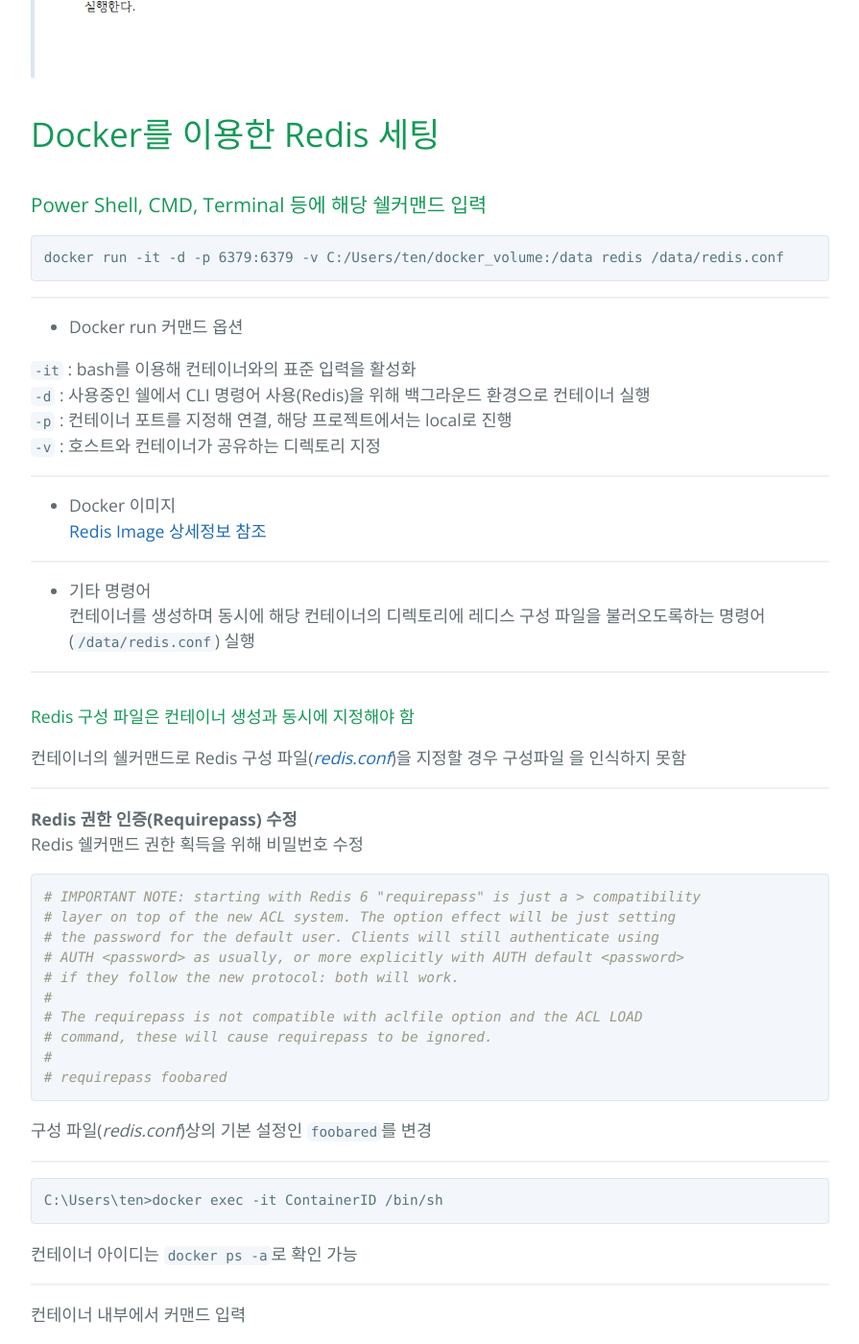
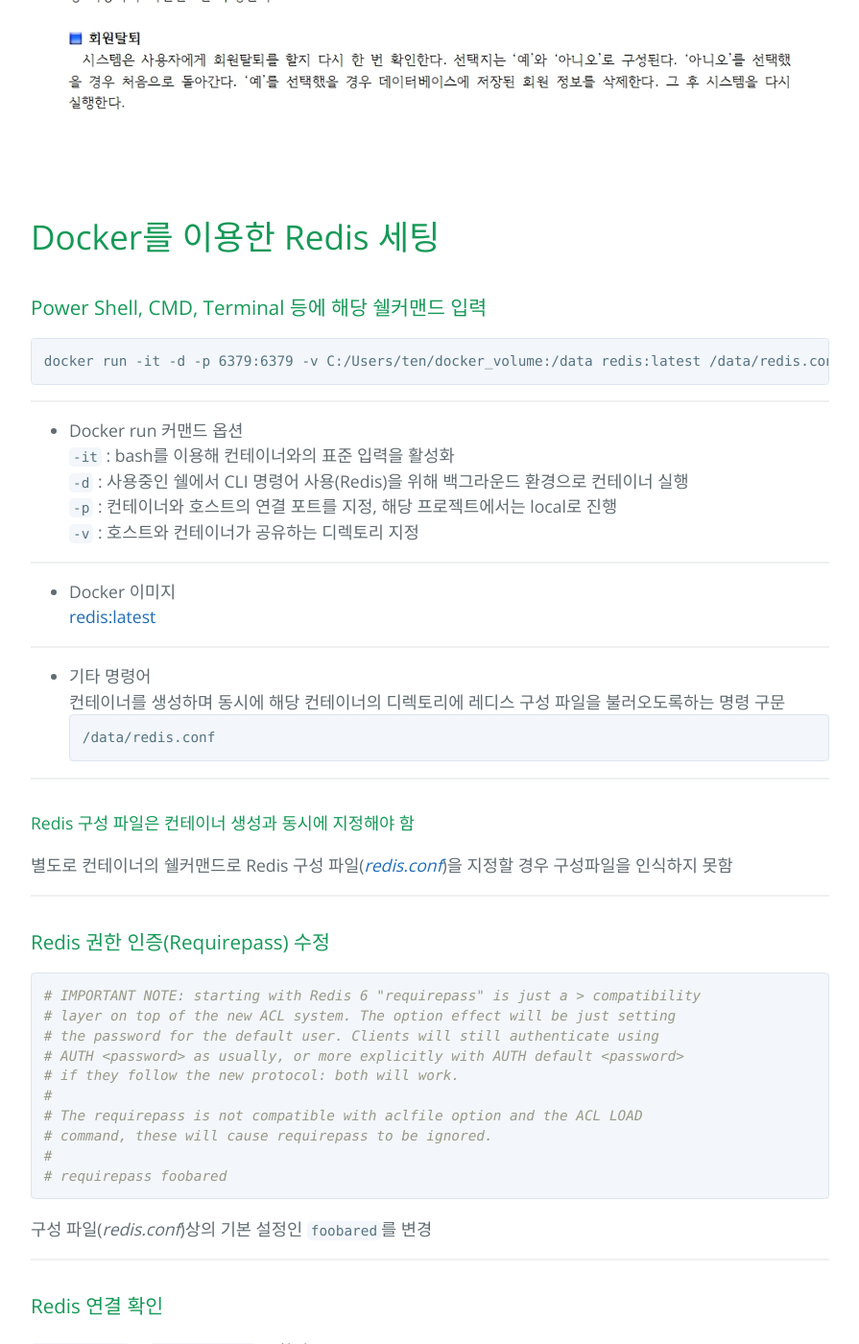
Before and after one commit to tiktaalik7/tiktaalik7.github.io, a Jekyll site: the page built from project-001-Login_Service.md, in a window 1280 px wide and 1400 px high, scrolled down 1596 px. Shown: the whole window at 96% size, without its empty margins (192-1087 px from the left). Built offline with Jekyll 4.4.1, drawn with Linux system fonts in a browser that asks for light colours; some of the changed text lies outside the part shown.

Commit message:
write login service project

````diff
--- a/project-001-Login_Service.md
+++ b/project-001-Login_Service.md
@@ -10,43 +10,46 @@ _개발환경 : Windows, VisualStudioCode, Java, Docker, Redis, Git, Maven_
 _사용 라이브러리 : Jedis_
 
 # 프로젝트 시나리오
-> ![시나리오1](./imgs/project-001-img1.jpg)
+![시나리오1](./imgs/project-001-img1.jpg)
 
 # Docker를 이용한 Redis 세팅
 ### Power Shell, CMD, Terminal 등에 해당 쉘커맨드 입력
 
 ```
-docker run -it -d -p 6379:6379 -v C:/Users/ten/docker_volume:/data redis /data/redis.conf
+docker run -it -d -p 6379:6379 -v C:/Users/ten/docker_volume:/data redis:latest /data/redis.conf
 ```
 
 ***
 
 + Docker run 커맨드 옵션
-
 `-it` : bash를 이용해 컨테이너와의 표준 입력을 활성화
 `-d` : 사용중인 쉘에서 CLI 명령어 사용(Redis)을 위해 백그라운드 환경으로 컨테이너 실행
-`-p` : 컨테이너 포트를 지정해 연결, 해당 프로젝트에서는 local로 진행
+`-p` : 컨테이너와 호스트의 연결 포트를 지정, 해당 프로젝트에서는 local로 진행
 `-v` : 호스트와 컨테이너가 공유하는 디렉토리 지정
 
 ***
 
 + Docker 이미지
-[Redis Image 상세정보 참조](https://hub.docker.com/_/redis)
+[redis:latest](https://hub.docker.com/_/redis)
 
 ***
 
 + 기타 명령어
-컨테이너를 생성하며 동시에 해당 컨테이너의 디렉토리에 레디스 구성 파일을 불러오도록하는 명령어(`/data/redis.conf`) 실행
+컨테이너를 생성하며 동시에 해당 컨테이너의 디렉토리에 레디스 구성 파일을 불러오도록하는 명령 구문
+```
+/data/redis.conf
+```
+
 
 ***
 
 #### Redis 구성 파일은 컨테이너 생성과 동시에 지정해야 함
-컨테이너의 쉘커맨드로 Redis 구성 파일(*[redis.conf](https://redis.io/docs/manual/config/)*)을 지정할 경우 구성파일 을 인식하지 못함
+별도로 컨테이너의 쉘커맨드로 Redis 구성 파일(*[redis.conf](https://redis.io/docs/manual/config/)*)을 지정할 경우 구성파일을 인식하지 못함
 
 ***
 
-**Redis 권한 인증(Requirepass) 수정**
-Redis 쉘커맨드 권한 획득을 위해 비밀번호 수정
+### Redis 권한 인증(Requirepass) 수정
+
 ```conf
 # IMPORTANT NOTE: starting with Redis 6 "requirepass" is just a > compatibility
 # layer on top of the new ACL system. The option effect will be just setting
@@ -63,33 +66,39 @@ Redis 쉘커맨드 권한 획득을 위해 비밀번호 수정
 
 ***
 
+### Redis 연결 확인
+
+`ContainerID`는 `docker ps -a`로 확인
 ```
 C:\Users\ten>docker exec -it ContainerID /bin/sh
 ```
-컨테이너 아이디는 `docker ps -a`로 확인 가능
 
 ***
 
-컨테이너 내부에서 커맨드 입력
+컨테이너 내부의 `Redis`에 접속
+
++ 한글이 깨질 경우 `--raw` 옵션 추가
 ```
 # redis-cli
 ```
-+ 한글이 깨질 경우 `--raw` 옵션 추가
 
 ***
 
-ping 커맨드로 연결 상태를 확인
+ping 명령으로 클라이언트 서버가 작동하는지 서버 연결이 유효한지 검사
 ```
 127.0.0.1:6379> ping
 ```
-`(error) NOAUTH Authentication required.` 에러 메시지 출력시
+
+***
+
+`(error) NOAUTH Authentication required.` 에러 메시지 출력시 수정한 requirepass 로 권한 획득
 ```
 127.0.0.1:6379> AUTH {requirepass}
 ```
 
 ***
 
-연결 완료
+확인
 ```
 127.0.0.1:6379> ping
 PONG
````
